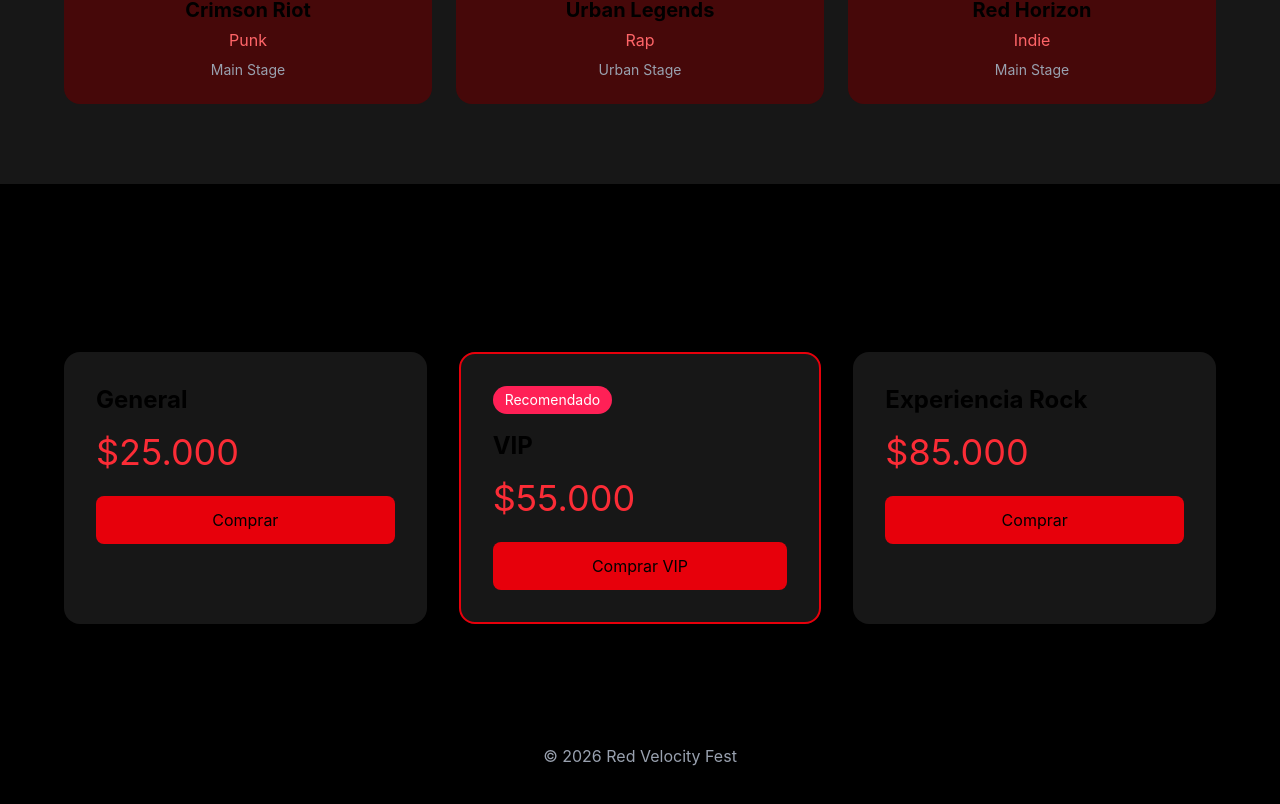
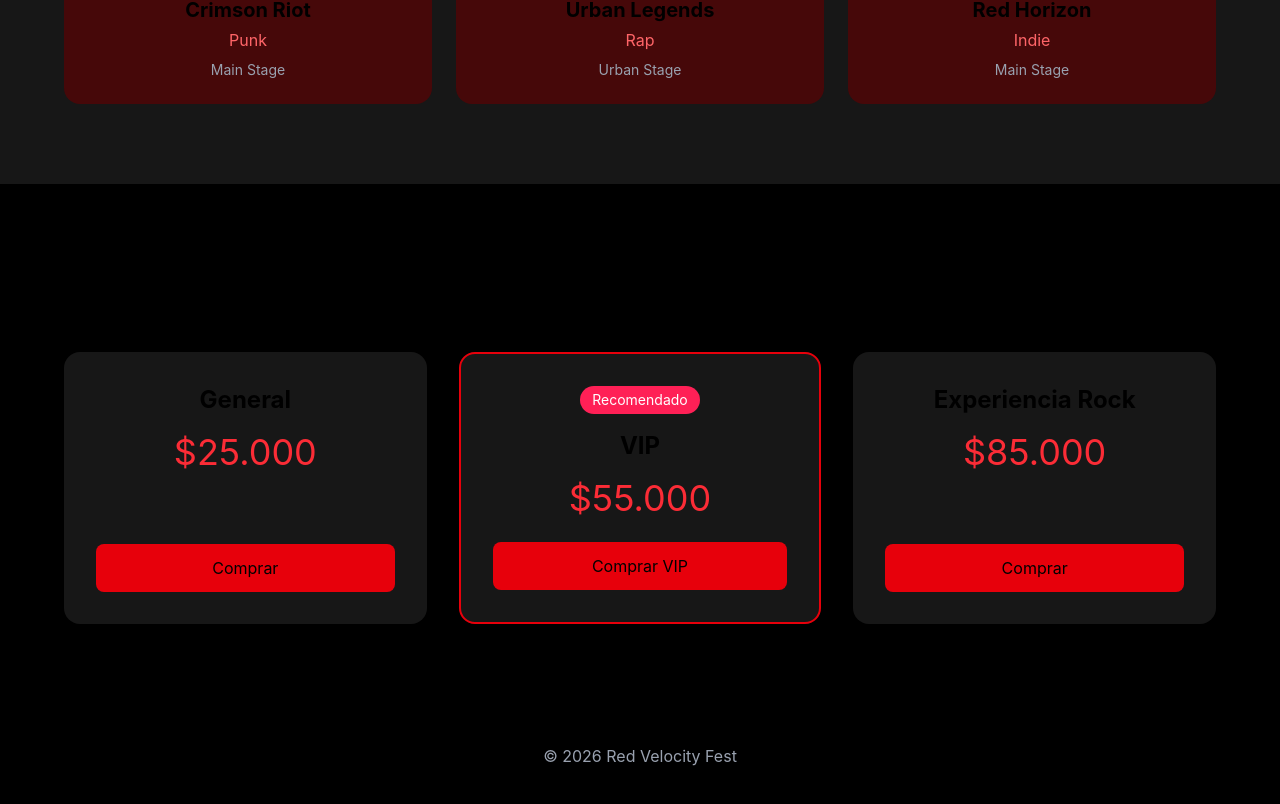
Before and after one commit to giuliano-garcia/red-velocity-app, a React (Vite) app: page / in a window 1280 px wide. Shown: the part 1217-2021 px from the top of the page. Built offline with nearby package versions, Linux system fonts and the light colour scheme.

Commit message:
se centro el contenido de las entradas

```diff
--- a/src/components/Tickets.jsx
+++ b/src/components/Tickets.jsx
@@ -1,23 +1,39 @@
-export default function Tickets() {
+export default function Entradas() {
   return (
-    <section id="tickets" className="py-20 px-4 bg-black">
+    <section id="entradas" className="py-20 px-4 bg-black">
       <h2 className="text-4xl font-bold text-center mb-12">Entradas</h2>
       <div className="grid grid-cols-1 md:grid-cols-3 gap-8 max-w-6xl mx-auto">
-        <div className="bg-neutral-900 p-8 rounded-2xl">
+        <div className="bg-neutral-900 p-8 rounded-2xl text-center flex flex-col">
           <h3 className="text-2xl font-bold mb-4">General</h3>
           <p className="text-4xl text-red-500 mb-6">$25.000</p>
-          <button className="w-full bg-red-600 py-3 rounded-lg hover:bg-red-700">Comprar</button>
+          <button
+            onClick={() => alert('Seleccionaste General')}
+            className="mt-auto w-full bg-red-600 hover:bg-red-700 py-3 rounded-lg transition">Comprar</button>
         </div>
-        <div className="bg-neutral-900 p-8 rounded-2xl border-2 border-red-600">
-          <div className="bg-rose-500 text-white text-sm px-3 py-1 rounded-full inline-block mb-4">Recomendado</div>
+
+        <div className="bg-neutral-900 p-8 rounded-2xl text-center flex flex-col border-2 border-red-600">
+          <div className="bg-rose-500 text-white text-sm px-3 py-1 rounded-full inline-block mb-4 mx-auto">
+            Recomendado
+          </div>
           <h3 className="text-2xl font-bold mb-4">VIP</h3>
           <p className="text-4xl text-red-500 mb-6">$55.000</p>
-          <button className="w-full bg-red-600 py-3 rounded-lg hover:bg-red-700">Comprar VIP</button>
+          <button
+            onClick={() => alert('Seleccionaste VIP')}
+            className="mt-auto w-full bg-red-600 hover:bg-red-700 py-3 rounded-lg transition"
+          >
+            Comprar VIP
+          </button>
         </div>
-        <div className="bg-neutral-900 p-8 rounded-2xl">
+
+        <div className="bg-neutral-900 p-8 rounded-2xl text-center flex flex-col">
           <h3 className="text-2xl font-bold mb-4">Experiencia Rock</h3>
           <p className="text-4xl text-red-500 mb-6">$85.000</p>
-          <button className="w-full bg-red-600 py-3 rounded-lg hover:bg-red-700">Comprar</button>
+          <button
+            onClick={() => alert('Seleccionaste Experiencia Rock')}
+            className="mt-auto w-full bg-red-600 hover:bg-red-700 py-3 rounded-lg transition"
+          >
+            Comprar
+          </button>
         </div>
       </div>
     </section>
```
